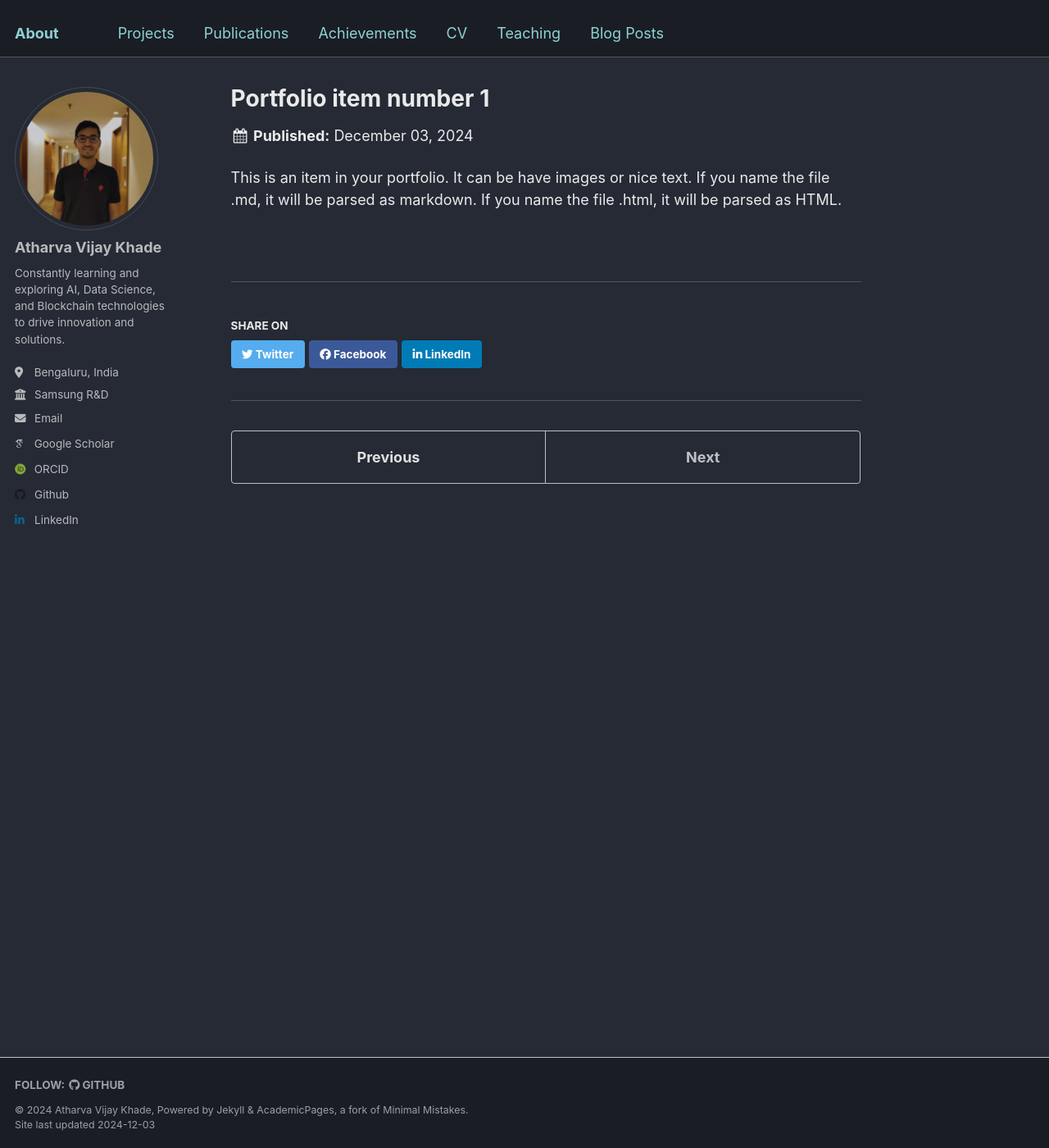
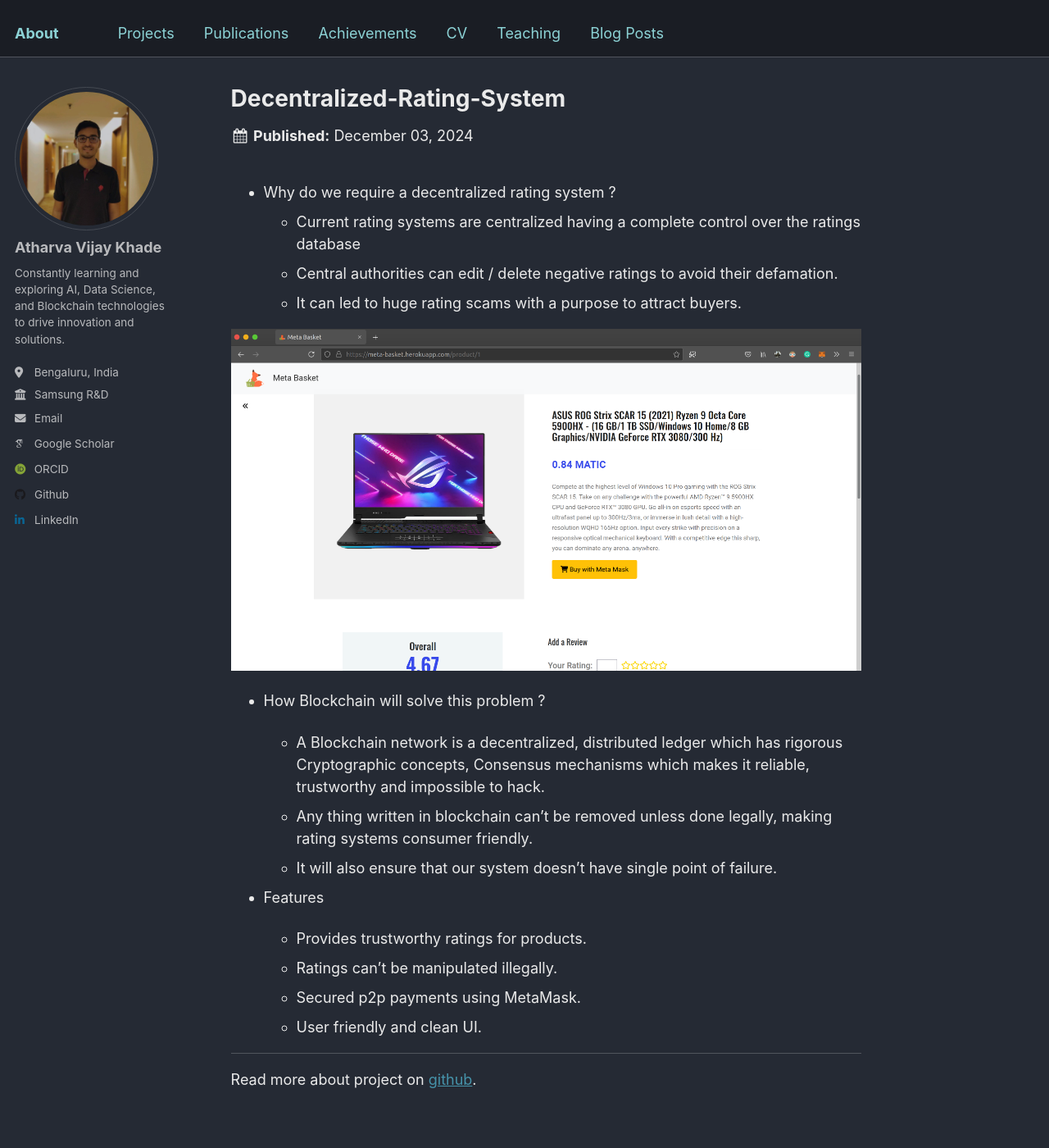
Before and after one commit to ath-vk/ath-vk.github.io, a Jekyll site: the page built from _portfolio/portfolio-1.md, in a window 1280 px wide and 1400 px high. Shown: the whole window at 82% size. Built offline with Jekyll 4.4.1, drawn with Linux system fonts in a browser that asks for light colours; nearby versions of some CDN libraries; some web fonts are replaced.

Commit message:
Added Projects

```diff
--- a/_pages/portfolio.html
+++ b/_pages/portfolio.html
@@ -1,6 +1,6 @@
 ---
 layout: archive
-title: "Portfolio"
+title: "Projects"
 permalink: /portfolio/
 author_profile: true
 ---
--- a/_portfolio/portfolio-1.md
+++ b/_portfolio/portfolio-1.md
@@ -1,7 +1,28 @@
 ---
-title: "Portfolio item number 1"
-excerpt: "Short description of portfolio item number 1<br/><img src='/images/500x300.png'>"
+title: "Decentralized-Rating-System"
+excerpt: "Meta Basket is an online store which has a Decentralized, Blockchain Based, Secured and Trusted Rating System.<br/><img src='/images/meta-basket-img.png'>"
 collection: portfolio
 ---
 
-This is an item in your portfolio. It can be have images or nice text. If you name the file .md, it will be parsed as markdown. If you name the file .html, it will be parsed as HTML.
+* Why do we require a decentralized rating system ?
+    * Current rating systems are centralized having a complete control over the ratings database
+    * Central authorities can edit / delete negative ratings to avoid their defamation.
+    * It can led to huge rating scams with a purpose to attract buyers.
+
+<img src='/images/meta-basket-img.png'>
+
+* How Blockchain will solve this problem ?
+
+    * A Blockchain network is a decentralized, distributed ledger which has rigorous Cryptographic concepts, Consensus mechanisms which makes it reliable, trustworthy and impossible to hack.
+    * Any thing written in blockchain can’t be removed unless done legally, making rating systems consumer friendly.
+    * It will also ensure that our system doesn't have single point of failure.
+
+* Features
+    * Provides trustworthy ratings for products.
+    * Ratings can't be manipulated illegally.
+    * Secured p2p payments using MetaMask.
+    * User friendly and clean UI.
+
+<hr>
+
+Read more about project on [github](https://github.com/thisisbipin/decentralized-rating-system/tree/master?tab=readme-ov-file).
```
Also changed, not shown: _portfolio/portfolio-2.html (deleted, +0 -7 lines), _portfolio/portfolio-2.md (added, +23 -0 lines), images/lottery.png (added), images/meta-basket-img.png (added).
